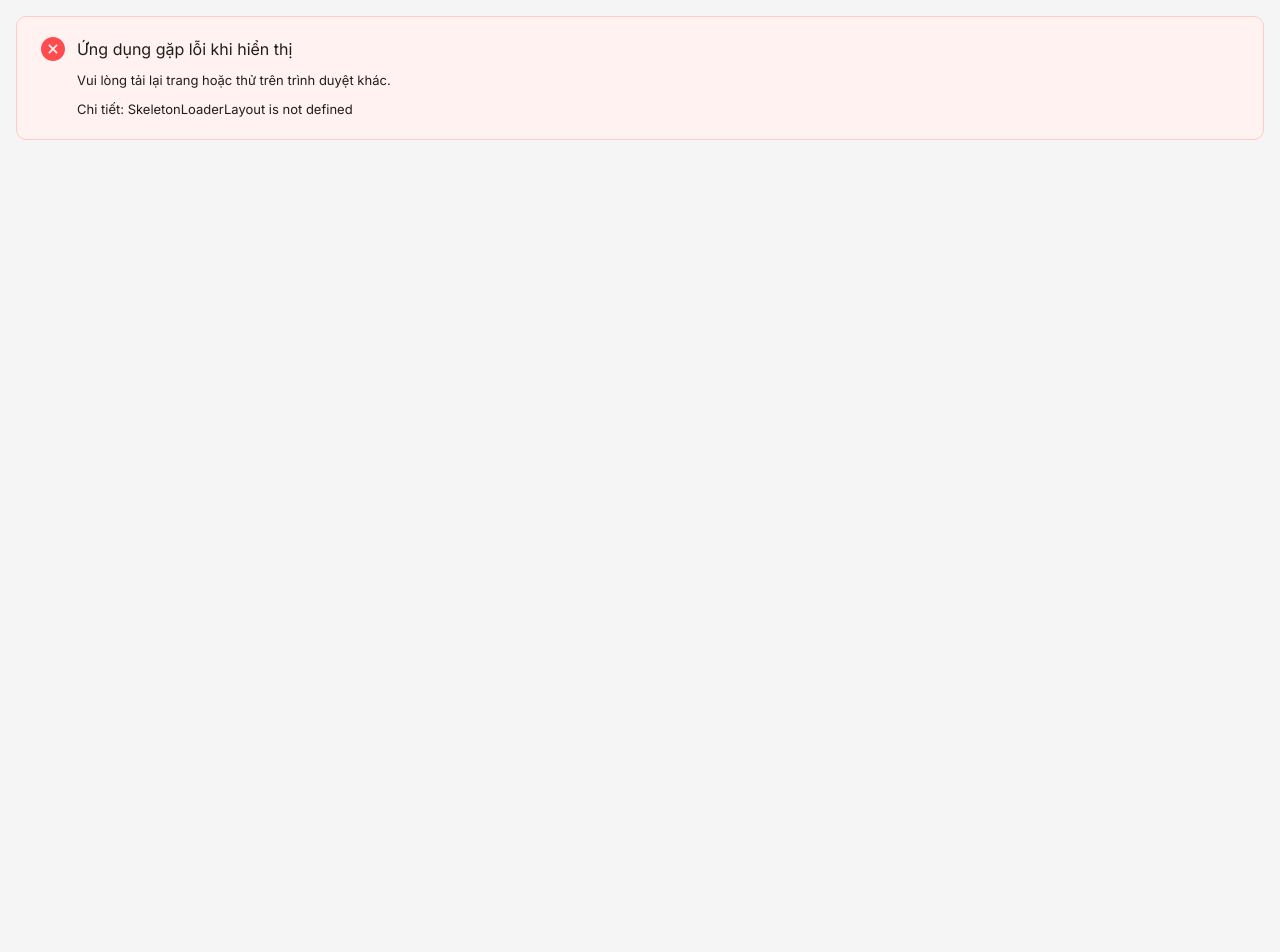
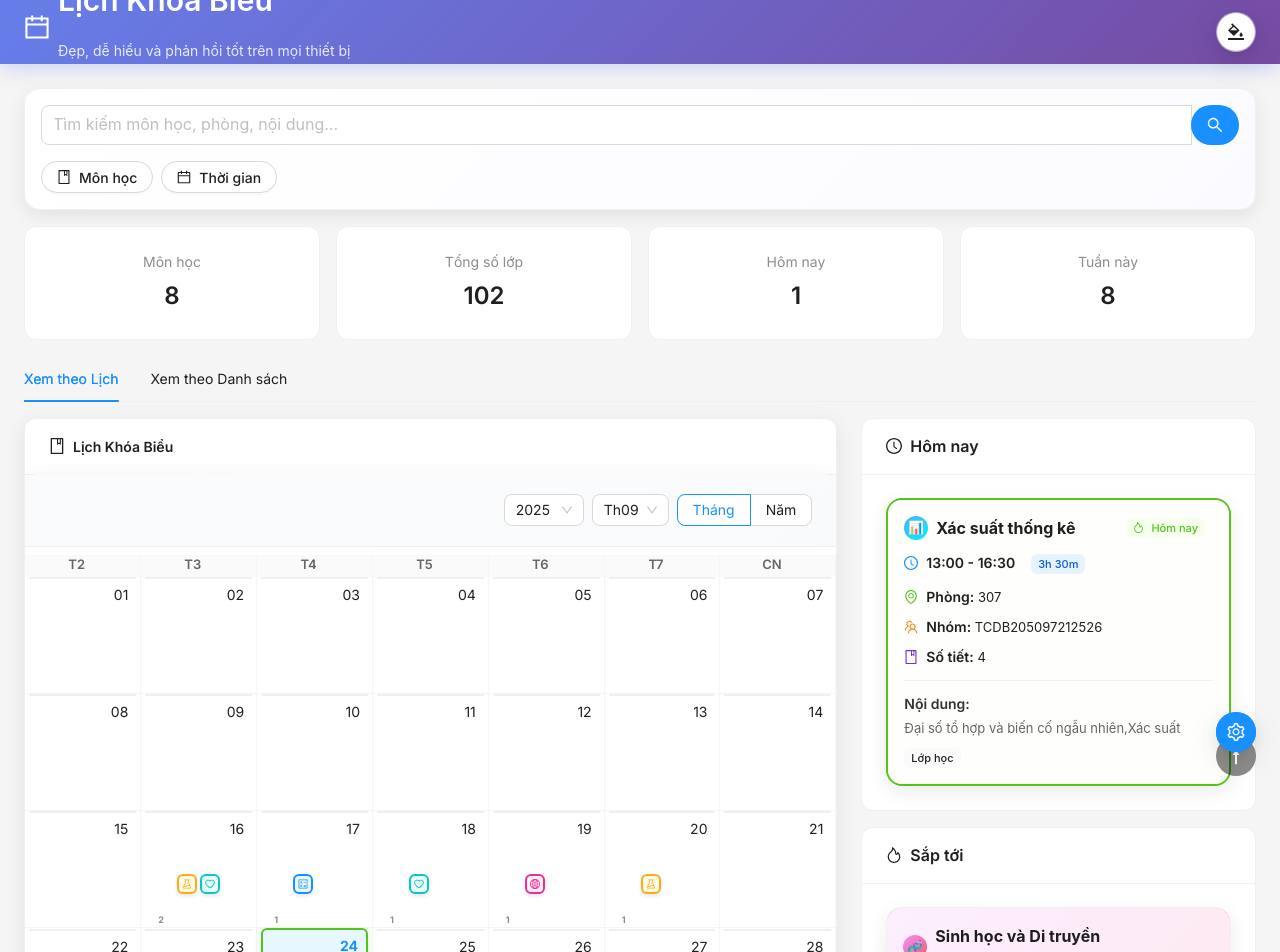
Before and after one commit to ntu254/claendar-panh, a React (Vite) app: page / in a window 1280 px wide. Shown: the top 952 px of the page. Before the commit the page ends 800 px from the top, so only its background shows below. Built offline with nearby package versions, Linux system fonts and the light colour scheme.

Commit message:
feat: add loading and error layouts, statistics cards, calendar and list views in App component
Co-authored-by: Genie <genie@cosine.sh>

```diff
--- a/src/App.jsx
+++ b/src/App.jsx
@@ -1,7 +1,7 @@
 import React, { useState, useEffect } from 'react';
 import {
   Layout, Typography, Row, Col, Card, Space, message,
-  BackTop, FloatButton, Alert, Tabs, Button
+  BackTop, FloatButton, Alert, Tabs, Button, Statistic
 } from 'antd';
 import {
   CalendarOutlined, BookOutlined, ClockCircleOutlined,
@@ -21,6 +21,131 @@ import './App.css';
 const { Header, Content } = Layout;
 const { Title } = Typography;
 dayjs.locale('vi');
+
+/* Loading layout shown while fetching data */
+const SkeletonLoaderLayout = ({ isDarkMode }) => (
+  <Layout style={{ background: isDarkMode ? '#000' : '#f5f5f5', minHeight: '100vh' }}>
+    <Content style={{ padding: '24px' }}>
+      <SkeletonLoader type="calendar" />
+      <SkeletonLoader type="statistic" count={3} />
+      <SkeletonLoader type="card" count={3} />
+    </Content>
+  </Layout>
+);
+
+/* Error layout shown when fetch fails */
+const ErrorLayout = ({ isDarkMode, error }) => (
+  <Layout style={{ background: isDarkMode ? '#000' : '#f5f5f5', minHeight: '100vh' }}>
+    <Content style={{ padding: '24px' }}>
+      <Alert
+        message="Không thể tải dữ liệu lịch học"
+        description={String(error)}
+        type="error"
+        showIcon
+        action={
+          <Button size="small" type="primary" onClick={() => window.location.reload()}>
+            Tải lại
+          </Button>
+        }
+      />
+    </Content>
+  </Layout>
+);
+
+/* Statistics cards */
+const StatsCards = ({ stats }) => (
+  <Row gutter={[16, 16]} style={{ marginBottom: 16 }}>
+    <Col xs={24} sm={12} md={6}>
+      <Card>
+        <Statistic title="Môn học" value={stats.uniqueSubjects} />
+      </Card>
+    </Col>
+    <Col xs={24} sm={12} md={6}>
+      <Card>
+        <Statistic title="Tổng số lớp" value={stats.totalClasses} />
+      </Card>
+    </Col>
+    <Col xs={24} sm={12} md={6}>
+      <Card>
+        <Statistic title="Hôm nay" value={stats.todayClasses} />
+      </Card>
+    </Col>
+    <Col xs={24} sm={12} md={6}>
+      <Card>
+        <Statistic title="Tuần này" value={stats.thisWeekClasses} />
+      </Card>
+    </Col>
+  </Row>
+);
+
+/* Calendar view with Today and Upcoming lists */
+const CalendarView = ({
+  filteredData,
+  selectedDate,
+  onDateSelect,
+  todayCourses,
+  upcomingCourses,
+  mainGutter
+}) => (
+  <Row gutter={mainGutter}>
+    <Col xs={24} lg={16}>
+      <ScheduleCalendar
+        data={filteredData}
+        selectedDate={selectedDate}
+        onDateSelect={onDateSelect}
+      />
+    </Col>
+    <Col xs={24} lg={8}>
+      <Card
+        title={
+          <Space>
+            <ClockCircleOutlined />
+            <span>Hôm nay</span>
+          </Space>
+        }
+        style={{ marginBottom: 16 }}
+      >
+        {todayCourses.length > 0 ? (
+          todayCourses.map((c, idx) => <CourseCard key={idx} course={c} />)
+        ) : (
+          <EmptyState type="no-classes-today" />
+        )}
+      </Card>
+
+      <Card
+        title={
+          <Space>
+            <FireOutlined />
+            <span>Sắp tới</span>
+          </Space>
+        }
+      >
+        {upcomingCourses.length > 0 ? (
+          upcomingCourses.map((c, idx) => <CourseCard key={idx} course={c} showDate />)
+        ) : (
+          <EmptyState type="no-upcoming" />
+        )}
+      </Card>
+    </Col>
+  </Row>
+);
+
+/* List view for all filtered courses */
+const ListView = ({ sortedCourses }) => (
+  <div>
+    {sortedCourses.length > 0 ? (
+      <Row gutter={[16, 16]}>
+        {sortedCourses.map((c, idx) => (
+          <Col xs={24} md={12} key={idx}>
+            <CourseCard course={c} showDate />
+          </Col>
+        ))}
+      </Row>
+    ) : (
+      <EmptyState type="no-search-results" />
+    )}
+  </div>
+);
 
 function App() {
   const [scheduleData, setScheduleData] = useState([]);
@@ -183,8 +308,7 @@ function App() {
             onDateSelect={setSelectedDate}
             todayCourses={todayCourses}
             upcomingCourses={upcomingCourses}
-            searchLoading={searchLoading}
-            mainGutter={mainGutter}
+            mainGutter={[24, 24]}
           />
         ) : (
           <ListView sortedCourses={sortedCourses} />
```
